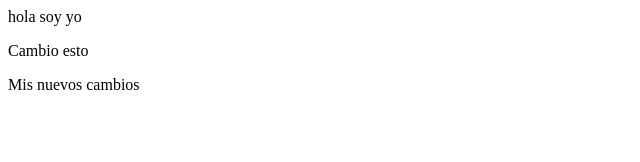
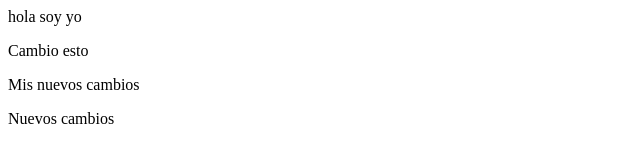
Before and after one commit to raulito136/MasPruebas, a plain HTML site: page index.html in a window 1280 px wide. Shown: the whole page, without its empty margins (0-640 px from the left). Drawn offline with Linux system fonts and the light colour scheme.

Commit message:
Nuevos cambios

```diff
--- a/index.html
+++ b/index.html
@@ -1,3 +1,4 @@
 <p>hola soy yo</p>
 <p>Cambio esto</p>
 <p>Mis nuevos cambios</p>
+<p>Nuevos cambios</p>
```
